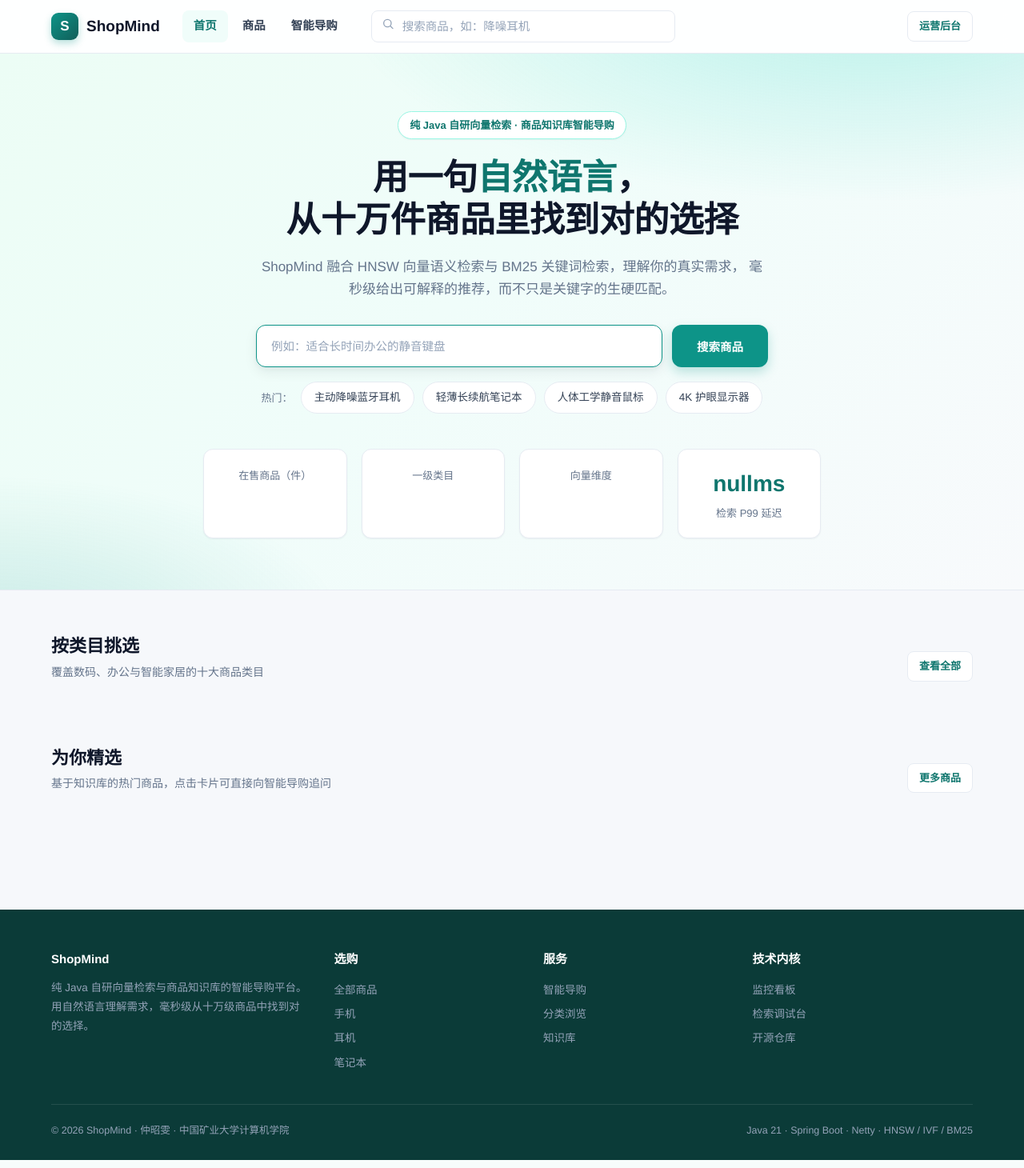
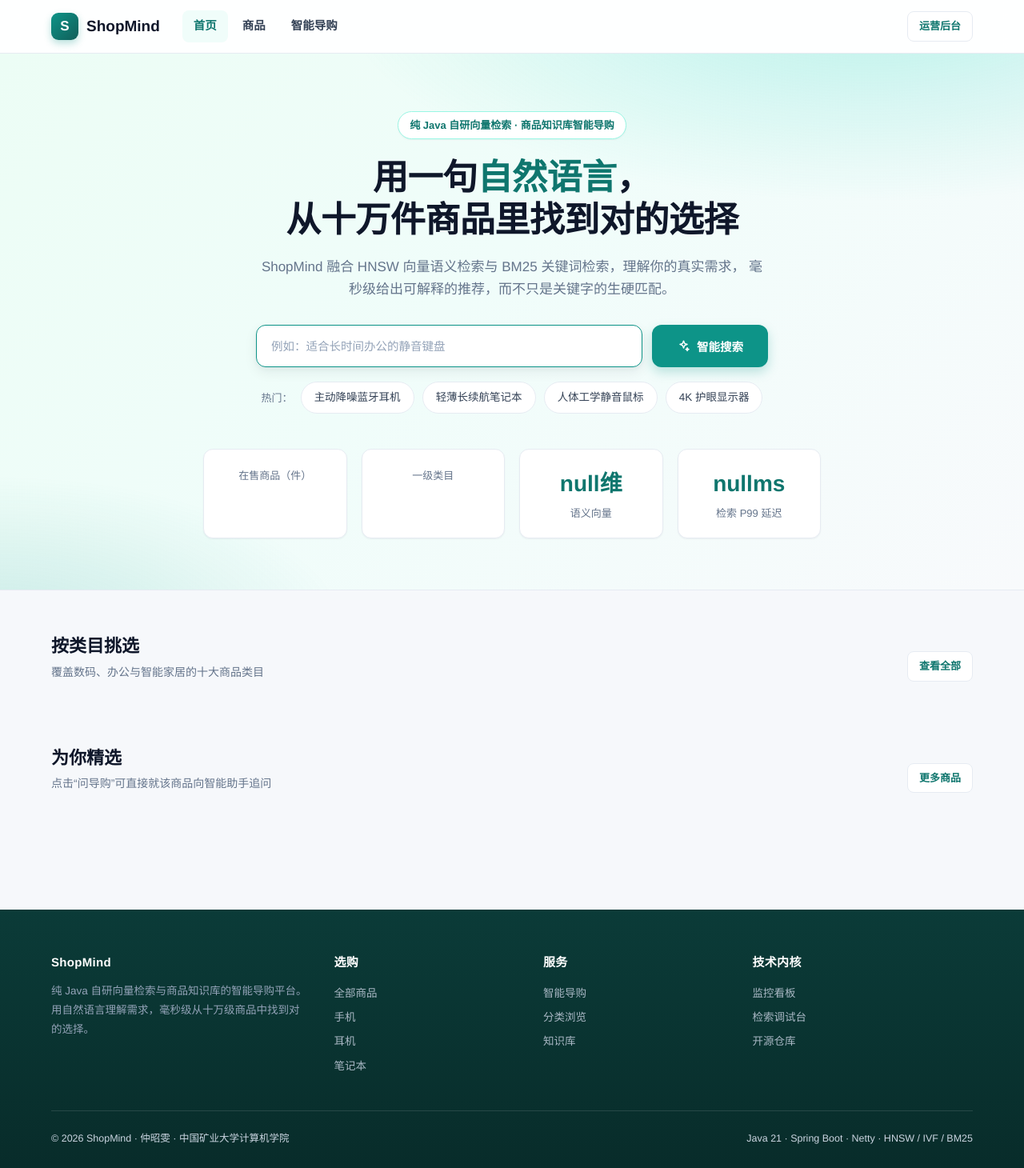
Before and after one commit to Zhaowen-Zhong/shopmind, a Spring app: template shopmind-web/src/main/resources/templates/home.html in a window 1280 px wide. Shown: the whole page at 80% size. Run offline with Thymeleaf, Linux system fonts and the light colour scheme; the template is opened without the code that fills it, so the values that code supplies are empty.

Commit message:
精修首页与商品卡片：SVG类目图标、5列布局、卖点标签、去型号、价格配色协调、问导购闭环、悬浮助手页脚避让

```diff
--- a/shopmind-web/src/main/resources/static/css/shopmind.css
+++ b/shopmind-web/src/main/resources/static/css/shopmind.css
@@ -176,23 +176,44 @@ img { max-width: 100%; display: block; }
 
 /* ---------- 数据条 ---------- */
 .stat-strip { display: grid; grid-template-columns: repeat(4, 1fr); gap: 18px; margin-top: 44px; }
-.stat-strip .item { background: #fff; border: 1px solid var(--line); border-radius: var(--r-md); padding: 20px; box-shadow: var(--shadow-xs); }
+.stat-strip .item {
+    background: #fff; border: 1px solid var(--line); border-radius: var(--r-md);
+    padding: 20px; box-shadow: var(--shadow-xs); position: relative; cursor: default;
+}
 .stat-strip .num { font-size: 28px; font-weight: 800; color: var(--brand-dark); }
 .stat-strip .lbl { font-size: 13px; color: var(--muted); margin-top: 2px; }
+/* 自定义悬浮提示：把技术指标翻译成普通用户能懂的话 */
+.stat-strip .item::after {
+    content: attr(data-tip); position: absolute; bottom: calc(100% + 10px); left: 50%;
+    transform: translateX(-50%) translateY(4px); background: var(--ink); color: #fff;
+    padding: 10px 13px; border-radius: 10px; font-size: 12.5px; font-weight: 400;
+    line-height: 1.55; width: 224px; opacity: 0; pointer-events: none;
+    transition: opacity .16s, transform .16s; z-index: 30; box-shadow: var(--shadow-lg);
+}
+.stat-strip .item::before {
+    content: ""; position: absolute; bottom: calc(100% + 2px); left: 50%;
+    transform: translateX(-50%); border: 6px solid transparent;
+    border-top-color: var(--ink); opacity: 0; pointer-events: none; transition: opacity .16s;
+}
+.stat-strip .item:hover::after, .stat-strip .item:hover::before {
+    opacity: 1; transform: translateX(-50%) translateY(0);
+}
 
-/* ---------- 分类入口 ---------- */
+/* ---------- 分类入口（5 列 × 2 排） ---------- */
+.cat-grid { display: grid; grid-template-columns: repeat(5, 1fr); gap: 18px; }
 .category-card {
     background: var(--surface); border: 1px solid var(--line); border-radius: var(--r-md);
-    padding: 22px 18px; display: flex; flex-direction: column; align-items: flex-start; gap: 12px;
-    transition: transform .15s, box-shadow .15s, border-color .15s;
+    padding: 24px 14px 20px; display: flex; flex-direction: column; align-items: center; gap: 10px;
+    transition: transform .16s, box-shadow .16s, border-color .16s;
 }
 .category-card:hover { transform: translateY(-3px); box-shadow: var(--shadow-md); border-color: var(--brand-line); }
-.category-card .tile {
-    width: 48px; height: 48px; border-radius: 12px; display: grid; place-items: center;
-    font-size: 20px; font-weight: 800; color: var(--brand-deep);
+.category-card svg {
+    width: 52px; height: 52px; padding: 11px; border-radius: 14px;
+    background: var(--brand-soft); color: var(--brand-dark); transition: background .16s, color .16s;
 }
-.category-card h3 { font-size: 16px; }
-.category-card .cnt { font-size: 12.5px; color: var(--muted); }
+.category-card:hover svg { background: var(--brand); color: #fff; }
+.category-card .cat-name { font-size: 14.5px; font-weight: 700; color: var(--ink); }
+.category-card .cat-cnt { font-size: 12px; color: var(--muted); }
 
 /* ---------- 商品卡片 ---------- */
 .product-grid { display: grid; grid-template-columns: repeat(4, 1fr); gap: 22px; }
@@ -254,14 +283,35 @@ img { max-width: 100%; display: block; }
 .pagination .current { background: var(--brand); color: #fff; border-color: var(--brand); }
 
 /* ---------- 页脚 ---------- */
-.site-footer { background: #0b3b38; color: #cbd5e1; margin-top: 64px; padding: 52px 0 26px; }
-.site-footer h4 { color: #fff; font-size: 15px; margin-bottom: 14px; }
+.site-footer { background: linear-gradient(180deg, #0b3b38, #082c2a); color: #cbd5e1; margin-top: 64px; padding: 56px 0 26px; }
+.site-footer h4 { color: #fff; font-size: 15px; margin-bottom: 14px; letter-spacing: .3px; }
 .footer-grid { display: grid; grid-template-columns: 1.4fr 1fr 1fr 1.2fr; gap: 32px; }
-.site-footer a { color: #94a3b8; display: block; padding: 4px 0; font-size: 13.5px; }
+.site-footer a { color: #aab8c5; display: block; padding: 4px 0; font-size: 13.5px; transition: color .15s; }
 .site-footer a:hover { color: #5eead4; }
 .footer-bottom {
-    border-top: 1px solid rgba(255,255,255,.1); margin-top: 36px; padding-top: 22px;
-    display: flex; justify-content: space-between; font-size: 12.5px; color: #94a3b8;
+    border-top: 1px solid rgba(255,255,255,.12); margin-top: 40px; padding-top: 24px;
+    display: flex; justify-content: space-between; align-items: center; gap: 14px; flex-wrap: wrap;
+    font-size: 12.5px; color: #cbd5e1;
+}
+.footer-bottom .tech {
+    color: #e2e8f0; font-weight: 600; letter-spacing: .4px;
+    background: rgba(255,255,255,.07); border: 1px solid rgba(255,255,255,.1);
+    padding: 6px 14px; border-radius: var(--r-pill);
+}
+
+/* ---------- 悬浮助手（页脚碰撞时自动避让） ---------- */
+.float-assistant {
+    position: fixed; right: 28px; bottom: 28px; z-index: 90;
+    width: 56px; height: 56px; border-radius: 50%; display: grid; place-items: center;
+    background: linear-gradient(135deg, var(--brand), var(--brand-deep)); color: #fff;
+    box-shadow: 0 12px 26px rgba(13,148,136,.42);
+    transition: transform .2s, opacity .2s;
+}
+.float-assistant:hover { transform: translateY(-3px) scale(1.05); }
+.float-assistant.is-hidden { opacity: 0; pointer-events: none; transform: translateY(14px) scale(.9); }
+@media (max-width: 720px) {
+    .float-assistant { right: 16px; bottom: 16px; width: 48px; height: 48px; }
+    .float-assistant svg { width: 20px; height: 20px; }
 }
 
 /* =====================================================================
--- a/shopmind-web/src/main/resources/templates/admin/console.html
+++ b/shopmind-web/src/main/resources/templates/admin/console.html
@@ -4,7 +4,7 @@
     <meta charset="UTF-8">
     <meta name="viewport" content="width=device-width, initial-scale=1">
     <title>检索调试台 · ShopMind 控制台</title>
-    <link rel="stylesheet" th:href="@{/css/shopmind.css}">
+    <link rel="stylesheet" th:href="@{/css/shopmind.css(v=2)}">
 </head>
 <body>
 <header th:replace="~{fragments/layout :: admin-header('console')}"></header>
--- a/shopmind-web/src/main/resources/templates/admin/dashboard.html
+++ b/shopmind-web/src/main/resources/templates/admin/dashboard.html
@@ -4,7 +4,7 @@
     <meta charset="UTF-8">
     <meta name="viewport" content="width=device-width, initial-scale=1">
     <title>监控看板 · ShopMind 控制台</title>
-    <link rel="stylesheet" th:href="@{/css/shopmind.css}">
+    <link rel="stylesheet" th:href="@{/css/shopmind.css(v=2)}">
 </head>
 <body>
 <header th:replace="~{fragments/layout :: admin-header('dashboard')}"></header>
--- a/shopmind-web/src/main/resources/templates/admin/kb.html
+++ b/shopmind-web/src/main/resources/templates/admin/kb.html
@@ -4,7 +4,7 @@
     <meta charset="UTF-8">
     <meta name="viewport" content="width=device-width, initial-scale=1">
     <title>知识库 · ShopMind 控制台</title>
-    <link rel="stylesheet" th:href="@{/css/shopmind.css}">
+    <link rel="stylesheet" th:href="@{/css/shopmind.css(v=2)}">
 </head>
 <body>
 <header th:replace="~{fragments/layout :: admin-header('kb')}"></header>
--- a/shopmind-web/src/main/resources/templates/fragments/layout.html
+++ b/shopmind-web/src/main/resources/templates/fragments/layout.html
@@ -14,12 +14,6 @@
             <a th:href="@{/products}" th:classappend="${active == 'products'} ? 'active'">商品</a>
             <a th:href="@{/guide}" th:classappend="${active == 'guide'} ? 'active'">智能导购</a>
         </nav>
-        <form class="header-search" th:action="@{/products}" method="get">
-            <span class="ico">
-                <svg width="16" height="16" viewBox="0 0 24 24" fill="none" stroke="currentColor" stroke-width="2" stroke-linecap="round"><circle cx="11" cy="11" r="7"/><path d="m21 21-4.3-4.3"/></svg>
-            </span>
-            <input class="input" type="text" name="q" placeholder="搜索商品，如：降噪耳机">
-        </form>
         <div class="header-actions">
             <a class="btn btn-ghost btn-sm" th:href="@{/admin/dashboard}">运营后台</a>
         </div>
--- a/shopmind-web/src/main/resources/templates/home.html
+++ b/shopmind-web/src/main/resources/templates/home.html
@@ -4,7 +4,7 @@
     <meta charset="UTF-8">
     <meta name="viewport" content="width=device-width, initial-scale=1">
     <title>ShopMind · 用自然语言找到对的商品</title>
-    <link rel="stylesheet" th:href="@{/css/shopmind.css}">
+    <link rel="stylesheet" th:href="@{/css/shopmind.css(v=2)}">
 </head>
 <body>
 <header th:replace="~{fragments/layout :: storefront-header('home')}"></header>
@@ -20,7 +20,10 @@
         </p>
         <form class="hero-search" th:action="@{/products}" method="get">
             <input class="input" type="text" name="q" placeholder="例如：适合长时间办公的静音键盘" autofocus>
-            <button class="btn btn-primary" type="submit">搜索商品</button>
+            <button class="btn btn-primary" type="submit">
+                <svg width="17" height="17" viewBox="0 0 24 24" fill="none" stroke="currentColor" stroke-width="2" stroke-linecap="round" stroke-linejoin="round"><path d="M12 3l1.9 4.6L18.5 9l-4.6 1.9L12 15.5l-1.9-4.6L5.5 9l4.6-1.4z"/><path d="M18.5 15l.8 2 2 .8-2 .8-.8 2-.8-2-2-.8 2-.8z"/></svg>
+                智能搜索
+            </button>
         </form>
         <div class="hero-popular">
             <span class="t">热门：</span>
@@ -31,15 +34,23 @@
         </div>
 
         <div class="stat-strip">
-            <div class="item"><div class="num" th:text="${total}">100000</div><div class="lbl">在售商品（件）</div></div>
-            <div class="item"><div class="num" th:text="${categories.size()}">10</div><div class="lbl">一级类目</div></div>
-            <div class="item"><div class="num" th:text="${dimension}">384</div><div class="lbl">向量维度</div></div>
-            <div class="item"><div class="num" th:text="${p99} + 'ms'">3.45ms</div><div class="lbl">检索 P99 延迟</div></div>
+            <div class="item" data-tip="知识库里可被检索的商品总量，覆盖数码、办公与智能家居">
+                <div class="num" th:text="${totalDisplay}">100,000+</div><div class="lbl">在售商品（件）</div>
+            </div>
+            <div class="item" data-tip="平台覆盖十大一级商品类目，每个类目下还有丰富的细分品类">
+                <div class="num" th:text="${categories.size()}">10</div><div class="lbl">一级类目</div>
+            </div>
+            <div class="item" data-tip="每件商品都被表示为 384 个数字特征，系统据此理解语义而非只匹配字面">
+                <div class="num" th:text="${dimension} + '维'">384维</div><div class="lbl">语义向量</div>
+            </div>
+            <div class="item" data-tip="在十万级商品上，100 次检索中约 99 次在 3.45 毫秒内返回结果">
+                <div class="num" th:text="${p99} + 'ms'">3.45ms</div><div class="lbl">检索 P99 延迟</div>
+            </div>
         </div>
     </div>
 </section>
 
-<!-- 分类入口 -->
+<!-- 分类入口：5 列 × 2 排 -->
 <section class="section">
     <div class="container">
         <div class="section-head">
@@ -49,7 +60,7 @@
             </div>
             <a class="btn btn-ghost btn-sm" th:href="@{/products}">查看全部</a>
         </div>
-        <div class="grid grid-4">
+        <div class="cat-grid">
             <th:block th:each="entry, it : ${categoryCounts}">
                 <th:block th:replace="~{fragments/components :: category-card(${entry.key}, ${entry.value}, ${it.index})}"></th:block>
             </th:block>
@@ -63,7 +74,7 @@
         <div class="section-head">
             <div>
                 <h2>为你精选</h2>
-                <div class="sub">基于知识库的热门商品，点击卡片可直接向智能导购追问</div>
+                <div class="sub">点击“问导购”可直接就该商品向智能助手追问</div>
             </div>
             <a class="btn btn-ghost btn-sm" th:href="@{/products}">更多商品</a>
         </div>
@@ -76,5 +87,20 @@
 </section>
 
 <footer th:replace="~{fragments/layout :: storefront-footer}"></footer>
+
+<!-- 悬浮助手：页脚出现时自动避让 -->
+<a class="float-assistant" th:href="@{/guide}" aria-label="智能导购">
+    <svg width="24" height="24" viewBox="0 0 24 24" fill="none" stroke="currentColor" stroke-width="2" stroke-linecap="round" stroke-linejoin="round"><path d="M21 11.5a8.4 8.4 0 0 1-9 8.4 9.6 9.6 0 0 1-4.9-1.3L3 20l1.4-4A8.4 8.4 0 0 1 12 3a8.4 8.4 0 0 1 9 8.5z"/><path d="M9 11h.01M15 11h.01M9.5 14.5a3.5 3.5 0 0 0 5 0"/></svg>
+</a>
+
+<script>
+    // 悬浮助手与页脚碰撞避让
+    const floatBtn = document.querySelector('.float-assistant');
+    const footer = document.querySelector('.site-footer');
+    const observer = new IntersectionObserver(entries => {
+        entries.forEach(e => floatBtn.classList.toggle('is-hidden', e.isIntersecting));
+    }, {threshold: 0.05});
+    observer.observe(footer);
+</script>
 </body>
 </html>
```
Also changed, not shown: other parts of shopmind-web/src/main/resources/static/css/shopmind.css (+22 -13 lines), shopmind-web/src/main/java/com/shopmind/web/ProductView.java (+8 -3 lines), shopmind-web/src/main/java/com/shopmind/web/StorefrontController.java (+32 -3 lines), shopmind-web/src/main/resources/templates/fragments/components.html (+15 -13 lines), shopmind-web/src/main/resources/templates/fragments/icons.html (added, +67 -0 lines), shopmind-web/src/main/resources/templates/guide.html (+7 -1 lines), shopmind-web/src/main/resources/templates/products.html (+12 -1 lines).
